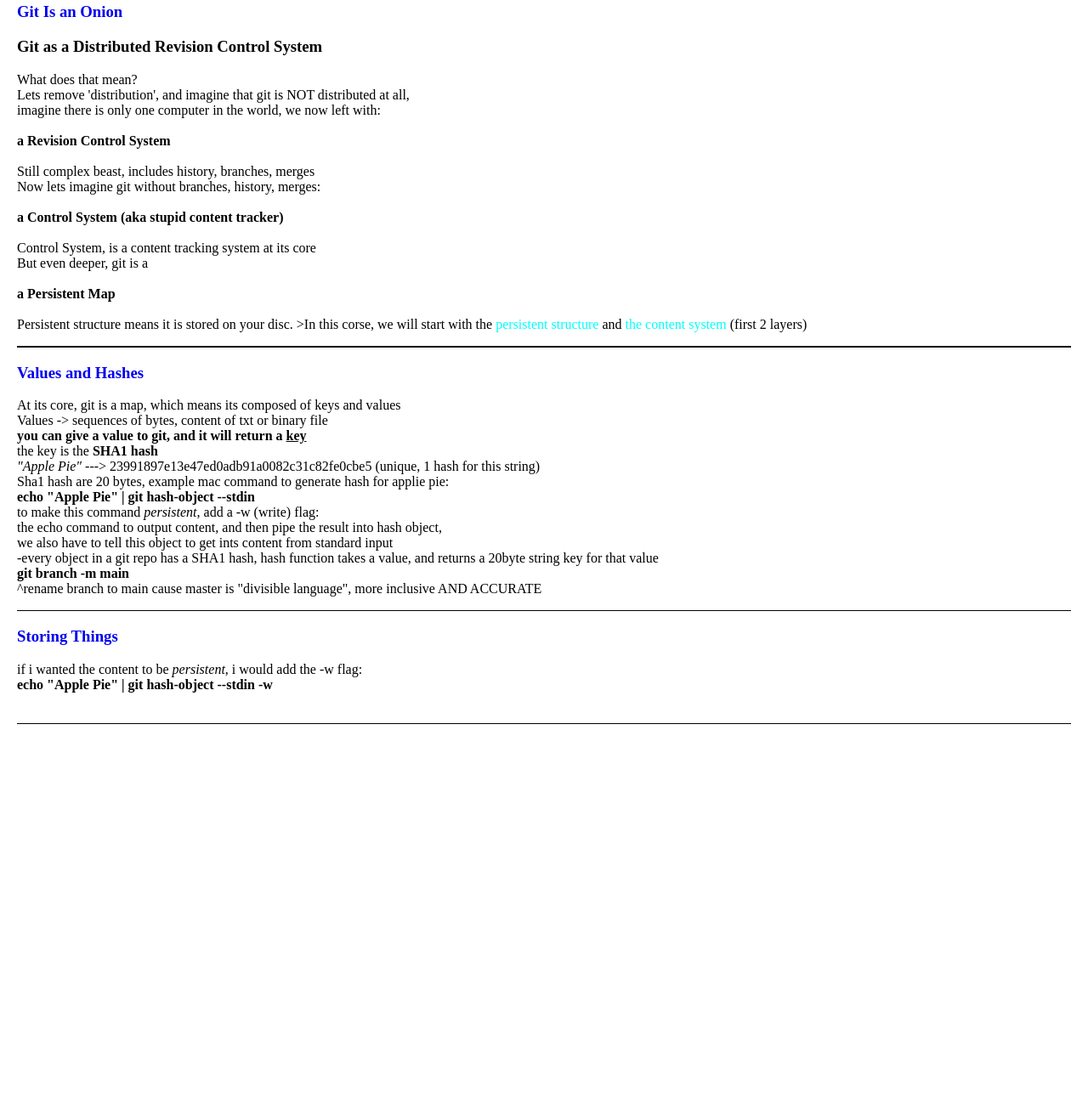
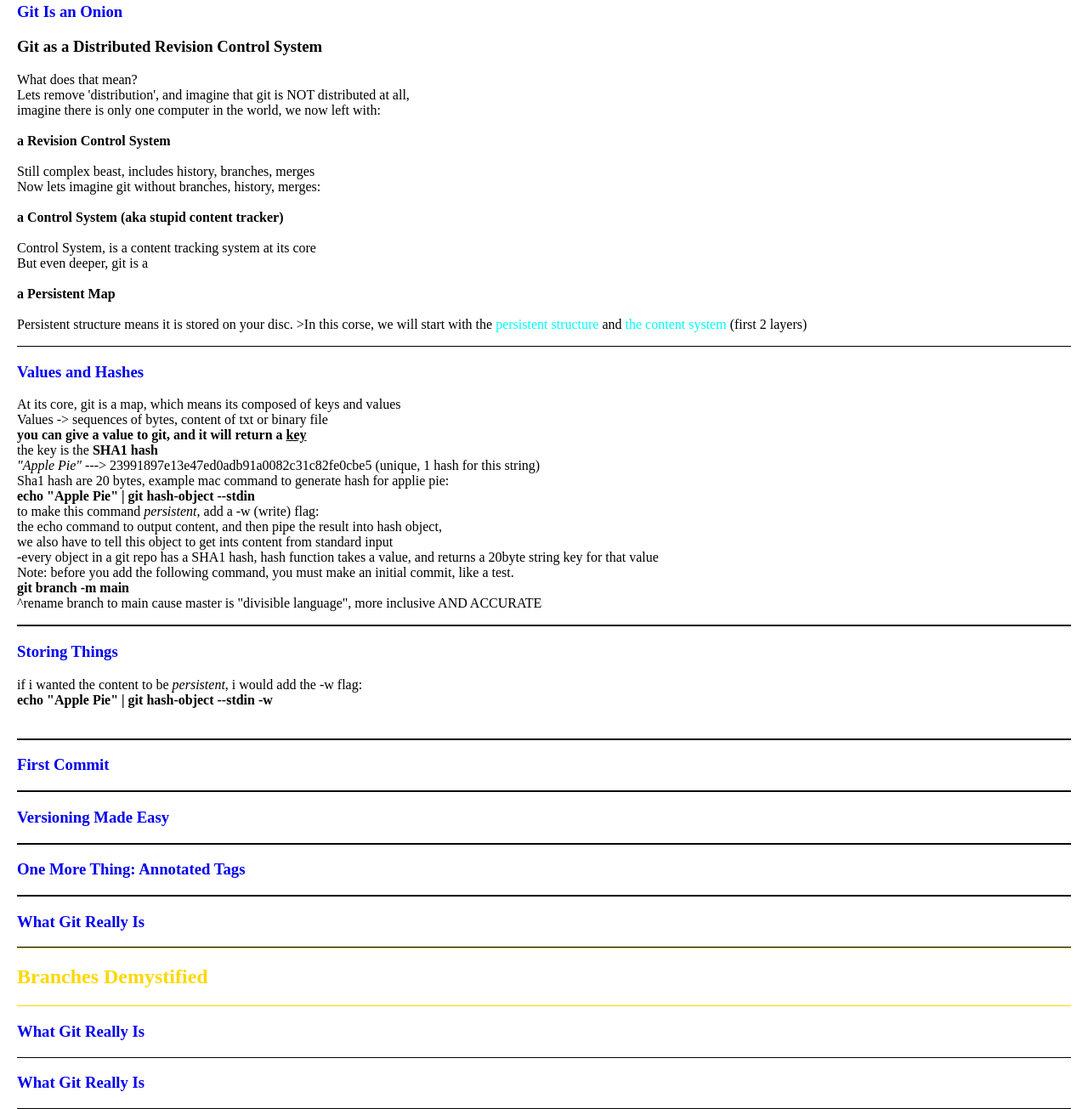
Before and after one commit to LtSerge/how-git-works, a plain HTML site: page index.html in a window 1280 px wide. Shown: the part 164-1469 px from the top of the page at 85% size. Before the commit the page ends 1016 px from the top, so only its background shows below. Drawn offline with Linux system fonts and the light colour scheme.

Commit message:
added repo

```diff
--- a/index.html
+++ b/index.html
@@ -10,25 +10,46 @@
         text-decoration: none;
       }
       section h2 a {
-        color: maroon
+        color: gold;
+      }
+      section {
+        border-top: 1px solid gold;
+      }
+      article {
+        border-top: 1px solid gold;
+      }
+      article + article {
+        border-bottom: 1px solid black;
+        border-top: 1px solid black;
       }
     </style>
   </head>
   <body style="margin: 0px 20px">
     <header>
-      <h1><a style="color: cyan" href="https://app.pluralsight.com/course-player?clipId=0e31d18b-7060-47e3-b053-e1f7e947973c">How Git Works</a></h1>
+      <h1>
+        <a
+          style="color: cyan"
+          href="https://app.pluralsight.com/course-player?clipId=0e31d18b-7060-47e3-b053-e1f7e947973c"
+          >How Git Works</a
+        >
+      </h1>
     </header>
-    <section style="border-top: 1px solid black; border-bottom: 1px solid black" >
+    <section>
+      <!-- TODO Git Is Not What You Think -->
       <h2>
         <a
           href="https://app.pluralsight.com/course-player?clipId=5326515f-7c84-4c87-afa6-e8a3b91aa93b#:~:text=Git%20Is%20Not%20What%20You%20Think"
           >Git Is Not What You Think</a
         >
       </h2>
-      <article
-        style="border-bottom: 1px solid black; border-top: 1px solid black; "
-      >
-        <h3><a href="https://app.pluralsight.com/course-player?clipId=e03c78be-bfea-4d39-95b1-5c6a4e0f9325#:~:text=Git%20Is-,an,-Onion">Git Is an Onion</a></h3>
+      <article>
+        <!-- !Git Is an Onion -->
+        <h3>
+          <a
+            href="https://app.pluralsight.com/course-player?clipId=e03c78be-bfea-4d39-95b1-5c6a4e0f9325#:~:text=Git%20Is-,an,-Onion"
+            >Git Is an Onion</a
+          >
+        </h3>
         <h3>Git as a Distributed Revision Control System</h3>
         <p>
           What does that mean? <br />
@@ -42,46 +63,136 @@
           Now lets imagine git without branches, history, merges:<br /><br />
           <b>a Control System (aka stupid content tracker)</b><br /><br />
           Control System, is a content tracking system at its core<br />
-          But even deeper, git is a <br /><br>
-          <b>a Persistent Map</b><br /><br>
-          Persistent structure means it is stored on your disc.
-            >In this corse, we will start with the <span style="color: cyan;">persistent structure</span> and
-            <span style="color: cyan;">the content system</span> (first 2 layers)</b</h5>
-        </p>
-      </article>
-      <article  style="border-bottom: 1px solid black; border-top: 1px solid black; ">
-        <h3><a href="https://app.pluralsight.com/course-player?clipId=e03c78be-bfea-4d39-95b1-5c6a4e0f9325#:~:text=3m%209s-,Values,-and%20Hashes"
-          >Values and Hashes</a></h3>
-        <p>
-          At its core, git is a map, which means its composed of keys and values<br>
-          Values -> sequences of bytes, content of txt or binary file<br>
-          <b>you can give a value to git, and it will return a <u>key</u></b> <br>
-          the key is the <b>SHA1 hash</b><br>
-         <em>"Apple Pie"</em> ---> 23991897e13e47ed0adb91a0082c31c82fe0cbe5 (unique, 1 hash for this string)<br>
-         Sha1 hash are 20 bytes, example mac command to generate hash for applie pie:
-         <br>
-         <b>echo "Apple Pie" | git hash-object --stdin</b><br>
-         to make this command <em>persistent</em>, add a -w (write) flag: <br>
-
-         the echo command to output content, and then pipe the result into hash object, <br>
-         we also have to tell this object to get ints content from standard input
-          <br> -every object in a git repo has a SHA1 hash, hash function takes a value, and returns a 20byte string key for that value<br>
-          <b>git branch -m main</b><br>
-          ^rename branch to main cause master is "divisible language", more inclusive AND ACCURATE
-          <b></b>
-          <br>
+          But even deeper, git is a <br /><br />
+          <b>a Persistent Map</b><br /><br />
+          Persistent structure means it is stored on your disc. >In this corse,
+          we will start with the
+          <span style="color: cyan">persistent structure</span> and
+          <span style="color: cyan">the content system</span> (first 2 layers)
         </p>
       </article>
       <article>
+        <!-- ! Values and Hashes -->
         <h3>
-            <a href="https://app.pluralsight.com/course-player?clipId=716f89cc-4500-43a4-b815-dab0e1824a01#:~:text=Storing-,Things,-5m%204s">Storing Things</a>
+          <a
+            href="https://app.pluralsight.com/course-player?clipId=e03c78be-bfea-4d39-95b1-5c6a4e0f9325#:~:text=3m%209s-,Values,-and%20Hashes"
+            >Values and Hashes</a
+          >
+        </h3>
+        <p>
+          At its core, git is a map, which means its composed of keys and
+          values<br />
+          Values -> sequences of bytes, content of txt or binary file<br />
+          <b>you can give a value to git, and it will return a <u>key</u></b>
+          <br />
+          the key is the <b>SHA1 hash</b><br />
+          <em>"Apple Pie"</em> ---> 23991897e13e47ed0adb91a0082c31c82fe0cbe5
+          (unique, 1 hash for this string)<br />
+          Sha1 hash are 20 bytes, example mac command to generate hash for
+          applie pie:
+          <br />
+          <b>echo "Apple Pie" | git hash-object --stdin</b><br />
+          to make this command <em>persistent</em>, add a -w (write) flag:
+          <br />
+
+          the echo command to output content, and then pipe the result into hash
+          object, <br />
+          we also have to tell this object to get ints content from standard
+          input
+          <br />
+          -every object in a git repo has a SHA1 hash, hash function takes a
+          value, and returns a 20byte string key for that value<br />
+          Note: before you add the following command, you must make an initial
+          commit, like a test.
+          <br />
+          <b>git branch -m main</b><br />
+          ^rename branch to main cause master is "divisible language", more
+          inclusive AND ACCURATE
+          <b></b>
+          <br />
+        </p>
+      </article>
+      <article>
+        <!-- ! Storing Things -->
+        <h3>
+          <a
+            href="https://app.pluralsight.com/course-player?clipId=716f89cc-4500-43a4-b815-dab0e1824a01#:~:text=Storing-,Things,-5m%204s"
+            >Storing Things</a
+          >
         </h3>
 
-        if i wanted the content to be <em>persistent</em>, i would add the -w flag:<br>
-        <b>echo "Apple Pie" | git hash-object --stdin -w</b><br>
+        if i wanted the content to be <em>persistent</em>, i would add the -w
+        flag:<br />
+        <b>echo "Apple Pie" | git hash-object --stdin -w</b><br />
 
+        <br /><br />
+      </article>
 
-        <br><br>
+      <article>
+        <!-- ! First Commit -->
+        <h3>
+          <a
+            href="https://app.pluralsight.com/course-player?clipId=716f89cc-4500-43a4-b815-dab0e1824a01#:~:text=First-,Commit,-!"
+            >First Commit</a
+          >
+        </h3>
+        <p></p>
+      </article>
+
+      <article>
+        <!-- ! Versioning Made Easy -->
+        <h3>
+          <a
+            href="https://app.pluralsight.com/course-player?clipId=716f89cc-4500-43a4-b815-dab0e1824a01#:~:text=9m%2020s-,Versioning,-Made%20Easy"
+            >Versioning Made Easy</a
+          >
+        </h3>
+        <p></p>
+      </article>
+
+      <article>
+        <!-- ! One More Thing: Annotated Tags -->
+        <h3>
+          <a
+            href="https://app.pluralsight.com/course-player?clipId=50fe568d-c65e-45e6-ab1c-ff9110a5d2e0#:~:text=One%20More-,Thing,-%3A%20Annotated%20Tags"
+            >One More Thing: Annotated Tags</a
+          >
+        </h3>
+        <p></p>
+      </article>
+
+      <article>
+        <!-- ! What Git Really Is-->
+        <h3>
+          <a
+            href="https://app.pluralsight.com/course-player?clipId=9aebd8a6-a8ee-436a-873f-a59a71fffe85#:~:text=What%20Git-,Really,-Is"
+            >What Git Really Is</a
+          >
+        </h3>
+        <p></p>
+      </article>
+    </section>
+    <section>
+      <h2><a>Branches Demystified</a></h2>
+      <article>
+        <!-- ! What Git Really Is-->
+        <h3>
+          <a
+            href="https://app.pluralsight.com/course-player?clipId=9aebd8a6-a8ee-436a-873f-a59a71fffe85#:~:text=What%20Git-,Really,-Is"
+            >What Git Really Is</a
+          >
+        </h3>
+        <p></p>
+      </article>
+      <article>
+        <!-- ! What Git Really Is-->
+        <h3>
+          <a
+            href="https://app.pluralsight.com/course-player?clipId=9aebd8a6-a8ee-436a-873f-a59a71fffe85#:~:text=What%20Git-,Really,-Is"
+            >What Git Really Is</a
+          >
+        </h3>
+        <p></p>
       </article>
     </section>
   </body>
```
Also changed, not shown: recipes/apple_pie.txt (added).
